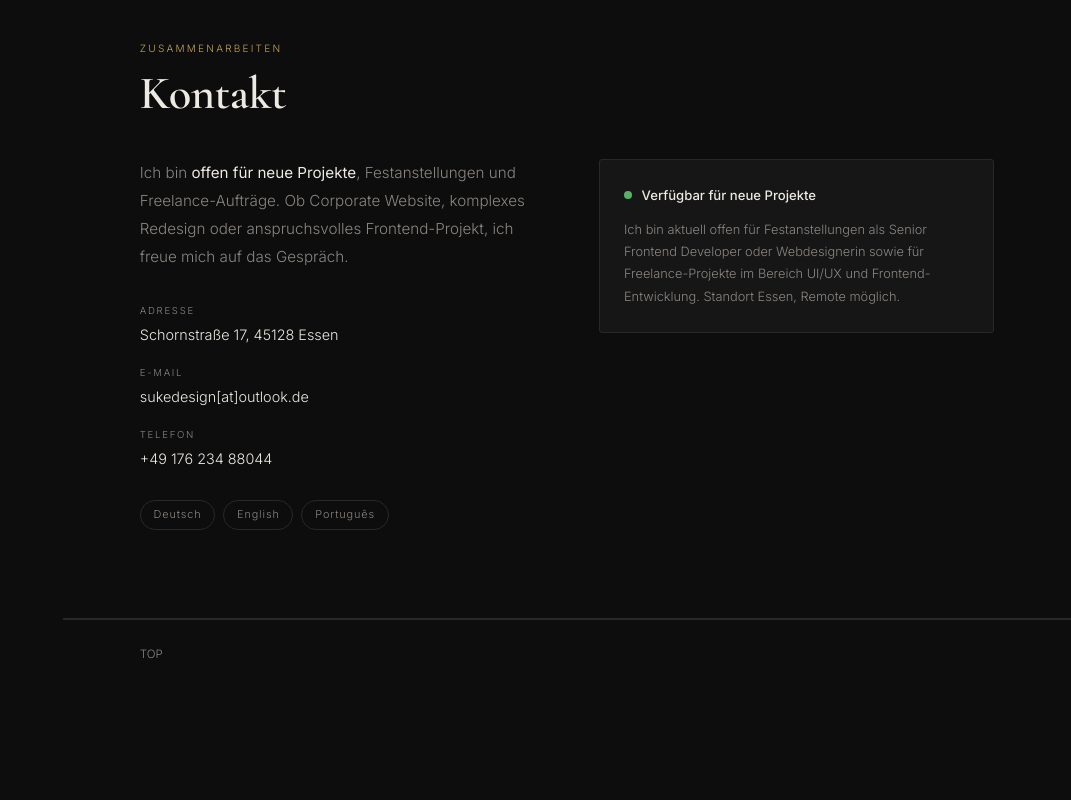
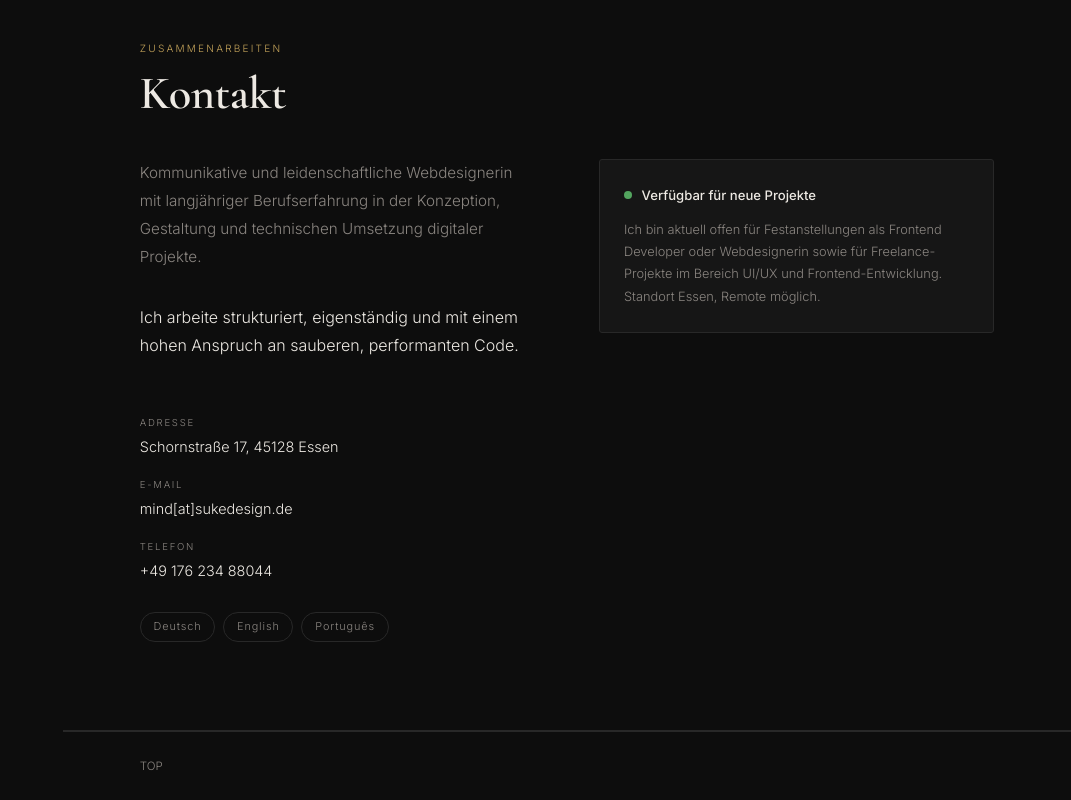
Before and after one commit to SukeDesign/susana-pinho, a plain HTML site: page index.html in a window 1280 px wide. Shown: the part 5547-6347 px from the top of the page, without its empty margins (209-1280 px from the left). Before the commit the page ends 6235 px from the top, so only its background shows below. Drawn offline with nearby package versions, Linux system fonts and the light colour scheme.

Commit message:
text and robots update
after lighthouse tests

```diff
--- a/index.html
+++ b/index.html
@@ -1186,10 +1186,15 @@
         <div class="contact-grid">
           <div>
             <p class="contact-intro">
-              Ich bin <strong>offen für neue Projekte</strong>, Festanstellungen und Freelance-Aufträge.
-              Ob Corporate Website, komplexes Redesign oder anspruchsvolles Frontend-Projekt, ich
-              freue mich auf das Gespräch.
+              Kommunikative und leidenschaftliche Webdesignerin mit
+              langjähriger Berufserfahrung in der Konzeption, Gestaltung und technischen
+              Umsetzung digitaler Projekte.
             </p>
+            <p>
+              Ich arbeite strukturiert, eigenständig und mit einem hohen Anspruch an sauberen,
+              performanten Code.
+            </p>
+            <br><br>
             <div class="contact-items">
               <div class="contact-item">
                 <p class="ci-label">Adresse</p>
@@ -1198,7 +1203,7 @@
               <div class="contact-item">
                 <p class="ci-label">E-Mail</p>
                 <p class="ci-value">
-                  <a href="mailto:sukedesign@outlook.de">sukedesign[at]outlook.de</a>
+                  <a href="mailto:mind@sukedesign.de">mind[at]sukedesign.de</a>
                 </p>
               </div>
               <div class="contact-item">
@@ -1221,7 +1226,7 @@
                 <strong>Verfügbar für neue Projekte</strong>
               </div>
               <p>
-                Ich bin aktuell offen für Festanstellungen als Senior Frontend Developer
+                Ich bin aktuell offen für Festanstellungen als Frontend Developer
                 oder Webdesignerin sowie für Freelance-Projekte im Bereich UI/UX und
                 Frontend-Entwicklung. Standort Essen, Remote möglich.
               </p>
```
Also changed, not shown: legals.html (+2 -2 lines), robots.txt.
